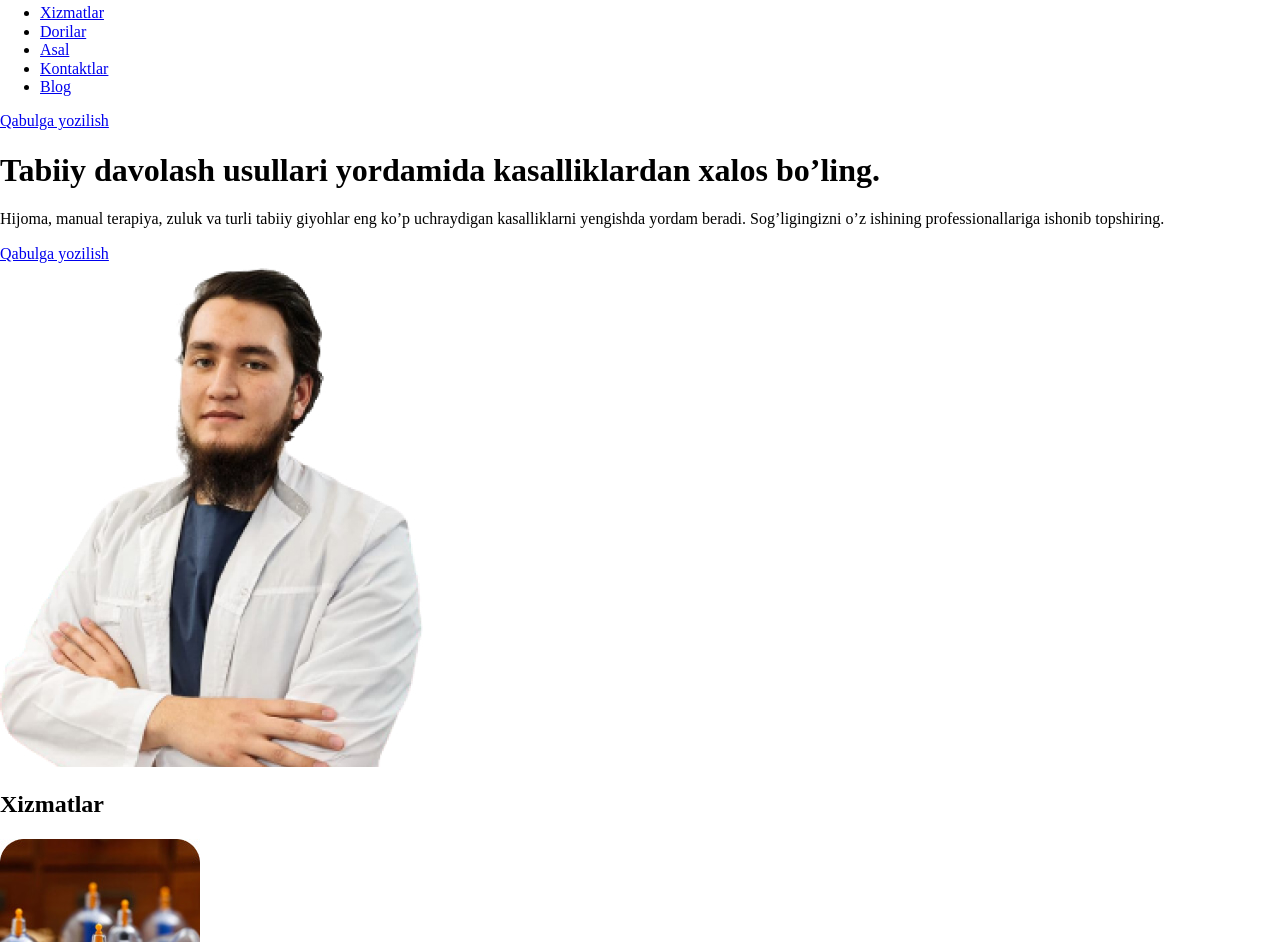
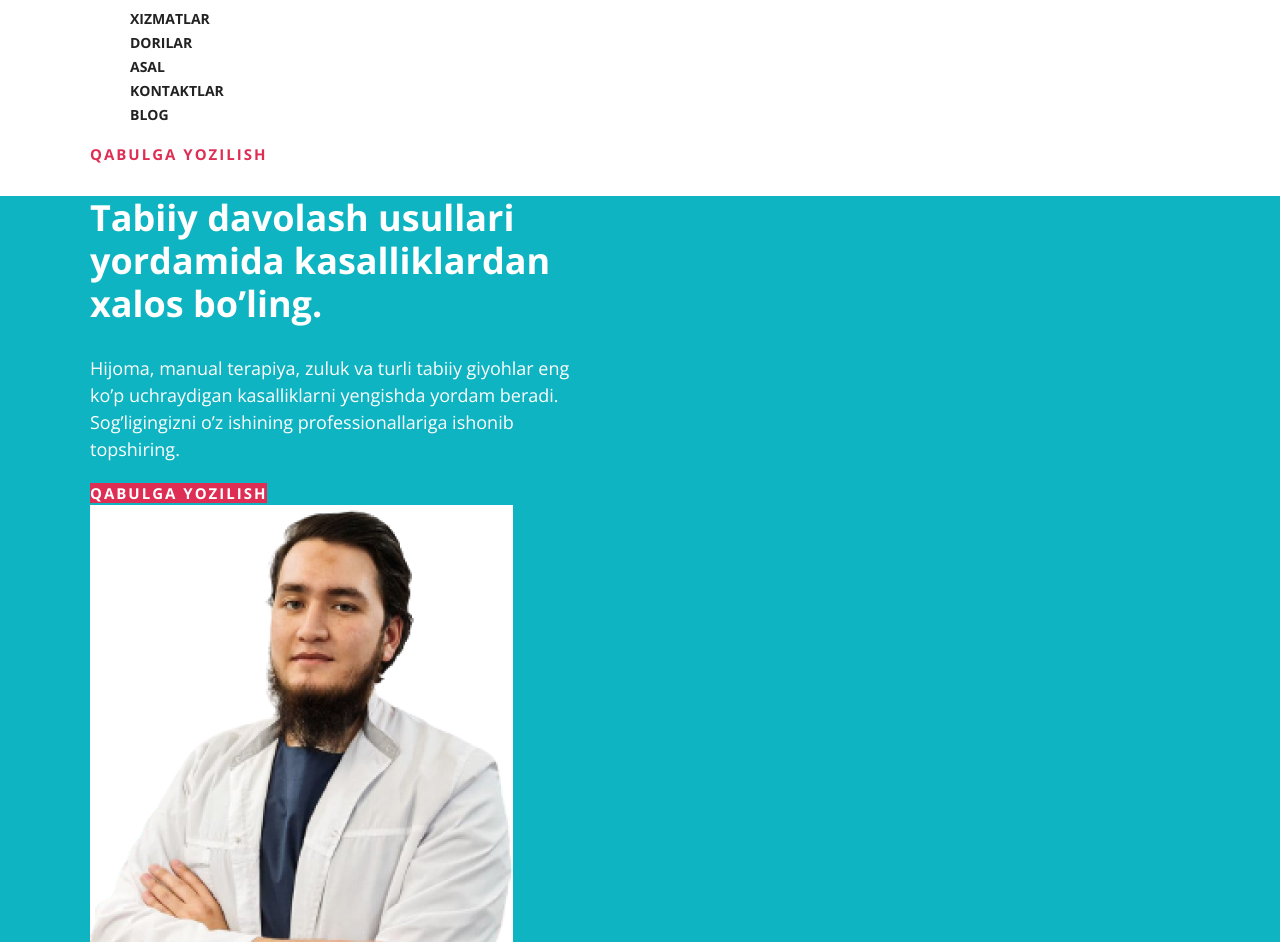
Before and after one commit to ortigaliev/AnsorMed-LandingPage, a plain HTML site: page index.html in a window 1280 px wide. Shown: the part 66-1008 px from the top of the page. Drawn offline with nearby package versions, Linux system fonts and the light colour scheme.

Commit message:
Add text style

```diff
--- a/css/style.css
+++ b/css/style.css
@@ -0,0 +1,128 @@
+*{
+  box-sizing: border-box;
+}
+
+body{
+  font-size: 16px;
+  padding: 0;
+  margin: 0;
+  font-family: "Open Sans", "Open Sans Condensed", sans-serif;
+  line-height: 1.5;
+}
+.container{
+  width: 100%;
+  max-width: 1140px;
+  padding-left: 20px;
+  padding-right: 20px;
+  margin-left: auto;
+  margin-right: auto;
+}
+
+/* Header */
+.site-header{
+  background-color: #fff;
+}
+
+.sitenav-link{
+  font-weight: bold;
+  font-size: 14px;
+  line-height: 1.5;
+  font-family: "Open Sans";
+  text-transform: uppercase;
+  text-decoration: none;
+  color:  #222;
+}
+
+.sitenav>ul{
+  list-style: none;
+}
+
+.main-link{
+  font-weight: bold;
+  font-size: 15px;
+  line-height: 1.5;
+  letter-spacing: 2px;
+  text-transform: uppercase;
+  color: #DE2E54;
+  background-color:#FFFFFF;
+  text-decoration: none;
+}
+
+.hero{
+  background-color: #0EB4C1;
+  color: #fff;
+}
+
+.hero-content{
+  width: 500px;
+}
+
+.hero-link{
+  font-weight: bold;
+  font-size: 15px;
+  line-height: 1.5;
+  letter-spacing: 2px;
+  text-transform: uppercase;
+  color: #fff;
+  background-color:#de2e54;
+  text-decoration: none;
+  font-family: "Open Sans", "Condensed";
+}
+
+.hero-heading{
+  font-weight: bold;
+  font-size: 36px;
+  line-height: 1.2;
+  color: #FFFFFF;
+  font-family: "Open Sans", "Condensed";
+}
+
+.hero-text{
+  font-size: 18px;
+  line-height: 1.5;
+  color: #FFFFFF;
+  font-family: "Open Sans";
+}
+
+.hero-img{
+  width: 423px;
+  height: 504px;
+
+}
+
+.service-main-heading{
+width: 133px;
+font-weight: bold;
+font-size: 36px;
+line-height: 1.2;
+font-family: "Open Sans", "Condensed";
+
+}
+
+.service-sub-heading{
+  font-weight: bold;
+  font-size: 24px;
+  font-family: "Open Sans" "Condensed";
+  line-height: 1.2;
+  color: #222222;
+}
+
+.service-text{
+  font-weight: normal;
+  font-size: 16px;
+  line-height: 1.5;
+  color: #444444;
+}
+
+.footer-top{
+  background-color: #0EB4C1;
+  color: #FFFFFF;
+}
+
+.footer-bottom{
+  background-color: #222;
+}
+
+.logo-link-bottom{
+  color: #fff;
+}
--- a/index.html
+++ b/index.html
@@ -16,18 +16,18 @@
 <body>
   <!-- HEADER -->
   <header class="site-header">
-    <div class="container">
+    <div class="site-header-container container">
       <a href="index.html">
         <img class="logo-link" src="img/logo.svg" alt="AnsorMEd LOgo" width="185" height="50">
       </a>
       <div class="site-list-action">
-        <nav>
+        <nav class="sitenav">
           <ul>
-            <li site-list-item><a class="site-header-link" href="#">Xizmatlar</a></li>
-            <li site-list-item><a class="site-header-link" href="#">Dorilar</a></li>
-            <li site-list-item><a class="site-header-link" href="#">Asal</a></li>
-            <li site-list-item><a class="site-header-link" href="#">Kontaktlar</a></li>
-            <li site-list-item><a class="site-header-link" href="#">Blog</a></li>
+            <li clas="site-list-item"><a class="sitenav-link" href="#">Xizmatlar</a></li>
+            <li class="site-list-item"><a class="sitenav-link" href="#">Dorilar</a></li>
+            <li class="site-list-item"><a class="sitenav-link" href="#">Asal</a></li>
+            <li class="site-list-item"><a class="sitenav-link" href="#">Kontaktlar</a></li>
+            <li class="site-list-item"><a class="sitenav-link" href="#">Blog</a></li>
           </ul>
         </nav>
         <a class="main-link" href="#">Qabulga yozilish</a>
@@ -41,22 +41,22 @@
     <section class="hero">
       <div class="hero-container container">
         <div class="hero-content">
-          <h1 class="hero-heading">
+          <h2 class="hero-heading">
             Tabiiy davolash usullari yordamida kasalliklardan xalos bo’ling.
-          </h1>
+          </h2>
           <p class="hero-text">
             Hijoma, manual terapiya, zuluk va turli tabiiy giyohlar eng ko’p uchraydigan kasalliklarni yengishda yordam beradi. Sog’ligingizni o’z ishining professionallariga ishonib topshiring.
           </p>
-          <a class="main-link" href="#">Qabulga yozilish</a>
+          <a class="hero-link" href="#">Qabulga yozilish</a>
         </div>
-        <img src="/img/hero-img.jpg" alt="AnsorMed Doctori" width="423" height="504" srcset="/img/hero-img.jpg 1x, /img/hero-img@2x.jpg 2x">
+        <img class="hero-img" src="/img/hero-img.jpg" alt="AnsorMed Doctori" width="423" height="504" srcset="/img/hero-img.jpg 1x, /img/hero-img@2x.jpg 2x">
       </div>
     </section>
 
     <!-- Service -->
     <section class="service">
+      <div class="service-container container">
         <h2 class="service-main-heading">Xizmatlar</h2>
-      <div class="service-container container">
         <div class="service-list-wrapper">
           <div class="service-list-item">
             <div class="service-img">
@@ -64,7 +64,7 @@
             </div>
             <div class="service-info">
               <h3 class="service-sub-heading">Hijoma</h3>
-              <p>Imom Termiziy Abdulloh ibn Abbos raziyallohu anhumodan rivoyat qilgan hadisda rasululloh sallallohu alayhi va sallam dedilar: «Sizlar hijoma qiladigan kunlaringizning eng yaxshisi 17, 19 va 21-kunlardir» (bu kunlar hijrij-kamariy hisobdagi oylar kunlaridir).</p>
+              <p class="service-text class="service-text"">Imom Termiziy Abdulloh ibn Abbos raziyallohu anhumodan rivoyat qilgan hadisda rasululloh sallallohu alayhi va sallam dedilar: «Sizlar hijoma qiladigan kunlaringizning eng yaxshisi 17, 19 va 21-kunlardir» (bu kunlar hijrij-kamariy hisobdagi oylar kunlaridir).</p>
             </div>
           </div>
 
@@ -74,7 +74,7 @@
             </div>
             <div class="service-info">
               <h3 class="service-sub-heading">Manual terapiya</h3>
-              <p>Lorem ipsum dolor sit amet, consectetur adipiscing elit. Nulla ac metus placerat, pellentesque enim ac, rhoncus lectus. Maecenas et posuere lorem. Fusce sed massa sit amet elit viverra hendrerit.</p>
+              <p class="service-text">Lorem ipsum dolor sit amet, consectetur adipiscing elit. Nulla ac metus placerat, pellentesque enim ac, rhoncus lectus. Maecenas et posuere lorem. Fusce sed massa sit amet elit viverra hendrerit.</p>
             </div>
           </div>
 
@@ -84,7 +84,7 @@
             </div>
             <div class="service-info">
               <h3 class="service-sub-heading">Zuluk bilan davolash</h3>
-              <p>Girudoterapiya (lot. hirūdō — «zuluk» va qad. yun. θεραπεία — «davolash») — ma’lum kasalliklarni dorivor zuluklar (Hirudo medicinalis) yordamida davolash usuli. Fizioterapevtik muolaja, muqobil tibbiyotga oid sanaladi. Bunday zuluklar ushbu kichik sinf chuvchalchanglariga oid yagona tur hisoblanadi, qolganlari shifobaxsh ta’sir ko’rsatmaydi.</p>
+              <p class="service-text">Girudoterapiya (lot. hirūdō — «zuluk» va qad. yun. θεραπεία — «davolash») — ma’lum kasalliklarni dorivor zuluklar (Hirudo medicinalis) yordamida davolash usuli. Fizioterapevtik muolaja, muqobil tibbiyotga oid sanaladi. Bunday zuluklar ushbu kichik sinf chuvchalchanglariga oid yagona tur hisoblanadi, qolganlari shifobaxsh ta’sir ko’rsatmaydi.</p>
             </div>
           </div>
 
@@ -94,7 +94,7 @@
             </div>
             <div class="service-info">
               <h3 class="service-sub-heading">Tabiiy dori vositalari</h3>
-              <p>Lorem ipsum dolor sit amet, consectetur adipiscing elit. Nulla ac metus placerat, pellentesque enim ac, rhoncus lectus. Maecenas et posuere lorem. Fusce sed massa sit amet elit viverra hendrerit.</p>
+              <p class="service-text">Lorem ipsum dolor sit amet, consectetur adipiscing elit. Nulla ac metus placerat, pellentesque enim ac, rhoncus lectus. Maecenas et posuere lorem. Fusce sed massa sit amet elit viverra hendrerit.</p>
             </div>
           </div>
         </div>
@@ -107,33 +107,36 @@
   <footer>
     <!-- Footer-TOP -->
     <div class="footer-top">
+      <div class="container">
         <div class="footer-top-heading">
           <h2>Qabulga ro’yxatdan o’ting</h2>
         </div>
         <div class="footer-sign">
           <div class="footer-sign-phone">
-          <a class="main-link" href="#">Qabulga yozilish</a>
+            <a class="main-link" href="#">Qo'ng'iroq qilish</a>
           </div>
           <div class="footer-telegram">
-          <a class="main-link" href="#">Qabulga yozilish</a>
+            <a class="main-link" href="#">Telegramdan yozish</a>
           </div>
         </div>
+      </div>
+
     </div>
 
     <!-- Footer-BOTTOM -->
     <div class="footer-bottom">
       <div class="container">
         <a href="index.html">
-          <img class="logo-link" src="img/logo.svg" alt="AnsorMEd LOgo" width="185" height="50">
+          <img class="logo-link-bottom" src="img/logo.svg" alt="AnsorMEd LOgo" width="185" height="50">
         </a>
         <div class="site-list-action">
-          <nav>
+          <nav class="sitenav-bottom">
             <ul>
-              <li site-list-item><a class="site-header-link" href="#">Xizmatlar</a></li>
-              <li site-list-item><a class="site-header-link" href="#">Dorilar</a></li>
-              <li site-list-item><a class="site-header-link" href="#">Asal</a></li>
-              <li site-list-item><a class="site-header-link" href="#">Kontaktlar</a></li>
-              <li site-list-item><a class="site-header-link" href="#">Blog</a></li>
+              <li site-list-item><a class="site-bottom-link" href="#">Xizmatlar</a></li>
+              <li site-list-item><a class="site-bottom-link" href="#">Dorilar</a></li>
+              <li site-list-item><a class="site-bottom-link" href="#">Asal</a></li>
+              <li site-list-item><a class="site-bottom-link" href="#">Kontaktlar</a></li>
+              <li site-list-item><a class="site-bottom-link" href="#">Blog</a></li>
             </ul>
           </nav>
         </div>
```
Lines whose indentation alone changed are shown as unchanged.
